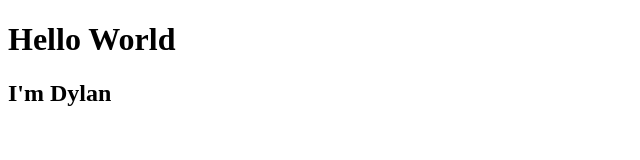
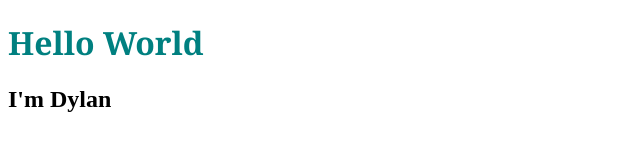
Before and after one commit to dylantrimble/dylantrimble.github.io, a plain HTML site: page index.html in a window 1280 px wide. Shown: the whole page, without its empty margins (0-640 px from the left). Drawn offline with Linux system fonts and the light colour scheme.

Commit message:
added css and style to basic html

```diff
--- a/index.html
+++ b/index.html
@@ -4,6 +4,8 @@
     <meta charset="UTF-8">
     <meta name="viewport" content="width=device-width, initial-scale=1.0">
     <title>My Page</title>
+    <link rel="stylesheet" href="style.css">
+
 </head>
 <body>
     <h1>Hello World</h1>
--- /dev/null
+++ b/style.css
@@ -0,0 +1,4 @@
+h1{
+    color: teal;
+    font-family: Cambria, Cochin, Georgia, Times, 'Times New Roman', serif;
+}
```
